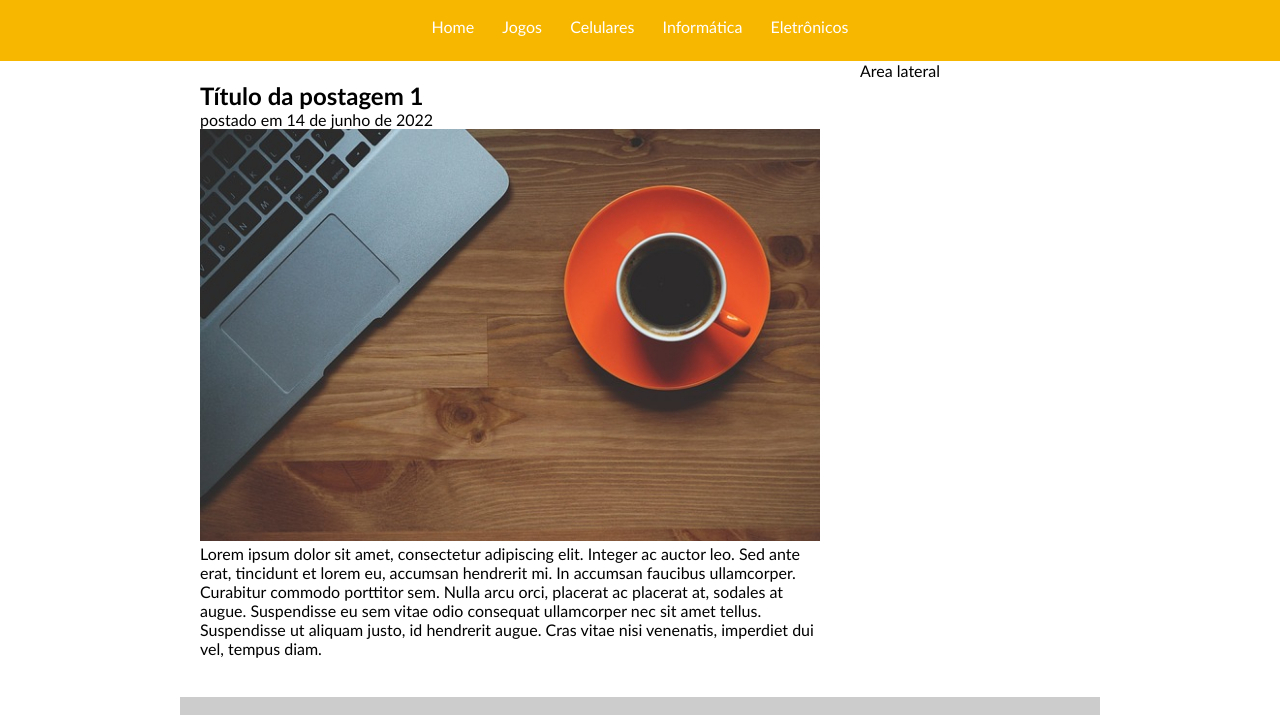
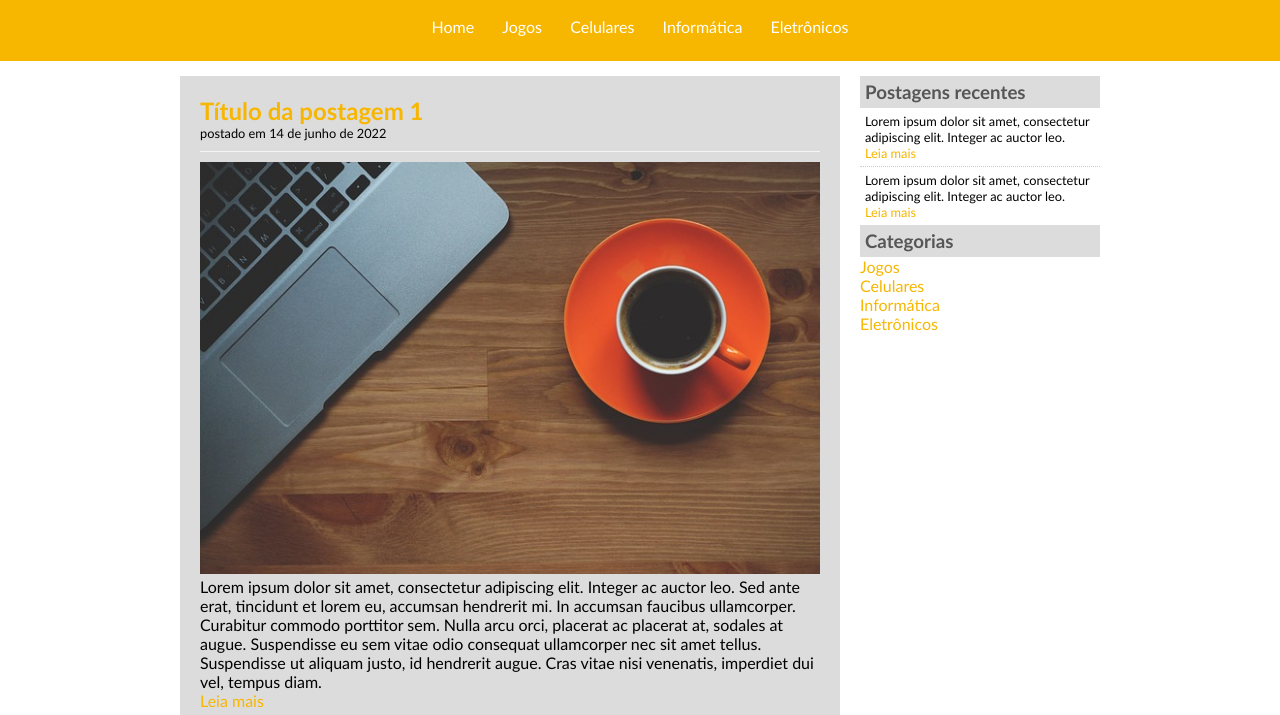
Before and after one commit to edgarffgomes/TecBlog, a plain HTML site: page index.html in a window 1280 px wide. Shown: the part 76-791 px from the top of the page. Drawn offline with Linux system fonts and the light colour scheme.

Commit message:
Ajustes finais realizados. Projeto finalizado!

```diff
--- a/CSS/estilo.css
+++ b/CSS/estilo.css
@@ -23,6 +23,7 @@ body{
 	background: white;
 	width: 920px;
 	margin: 0 auto;
+	padding: 15px;
 }
 #postagens{
 	width: 660px;
@@ -38,11 +39,17 @@ body{
 	width: 240px;
 	float: right;
 }
+#conteudo-lateral{
+	background: white;
+	padding: 10px;
+	margin-bottom: 20px;
+}
 .postagem{
 	padding: 20px;
 	margin-bottom: 20 px;
-	background: white;
+	background: #DCDCDC;
 }
+
 /*
 ***FORMATAÇÕES GERAIS***
 */
@@ -50,8 +57,28 @@ h1{
 	color: #4e4e4e;
 	font-size: 2.5em
 }
+h2{
+	color: #f7b600;
+}
+h3{
+	color: #565656;
+	background: #DCDCDC;
+	padding: 5px;
+}
 .branco{
 	color: white;
+}
+.data-postagem{
+	font-size: 0.8em;
+	border-bottom: 1px solid #f4f4f4;
+	padding-bottom: 10px;
+	margin-bottom: 10px;
+	display: block;
+}
+.postagem-lateral{
+	font-size: 0.8em;
+	padding: 5px;
+	border-bottom: 1px dotted #CCC;
 }
 /*
 ***FORMATAÇÃO DO MENU***
@@ -59,11 +86,20 @@ h1{
 a{
 	text-decoration: none;
 }
-a:link,a:visited{
+ a:link,  a:visited{
+	color: #f7b600;
+}
+a:hover{
+	text-decoration: underline;
+	background: white;
+}
+
+#area-cabecalho a:link, #area-cabecalho a:visited{
 	color: white;
 	padding: 8px 12px;
 }
-a:hover{
+#area-cabecalho a:hover{
+	text-decoration: none;
 	color: #f7b600;
 	background: white;
 }
--- a/index.html
+++ b/index.html
@@ -24,7 +24,7 @@
 			<!-- início postagem -->
 			<div class ="postagem">
 				<h2>Título da postagem 1</h2>
-				<span>postado em 14 de junho de 2022</span>
+				<span class = "data-postagem">postado em 14 de junho de 2022</span>
 				<img width = "620px" src="imagens/imagem1.jpg">
 				<p>
 					Lorem ipsum dolor sit amet, consectetur adipiscing elit. Integer ac auctor leo. Sed ante erat, tincidunt et lorem eu, accumsan hendrerit mi. In accumsan faucibus ullamcorper. Curabitur commodo porttitor sem. Nulla arcu orci, placerat ac placerat at, sodales at augue. Suspendisse eu sem vitae odio consequat ullamcorper nec sit amet tellus. Suspendisse ut aliquam justo, id hendrerit augue. Cras vitae nisi venenatis, imperdiet dui vel, tempus diam.
@@ -32,12 +32,50 @@
 				<a href="">Leia mais</a>
 			</div>
 			<!-- //fim postagem -->
+
+			<!-- início postagem -->
+			<div class ="postagem">
+				<h2>Título da postagem 2</h2>
+				<span class = "data-postagem">postado em 07 de junho de 2022</span>
+				<img width = "620px" src="imagens/imagem2.jpg">
+				<p>
+					Lorem ipsum dolor sit amet, consectetur adipiscing elit. Integer ac auctor leo. Sed ante erat, tincidunt et lorem eu, accumsan hendrerit mi. In accumsan faucibus ullamcorper. Curabitur commodo porttitor sem. Nulla arcu orci, placerat ac placerat at, sodales at augue. Suspendisse eu sem vitae odio consequat ullamcorper nec sit amet tellus. Suspendisse ut aliquam justo, id hendrerit augue. Cras vitae nisi venenatis, imperdiet dui vel, tempus diam.
+				</p>
+				<a href="">Leia mais</a>
+			</div>
+			<!-- //fim postagem -->
+
 		</div>
 		<div id ="area-lateral">
-			Area lateral
+			<div class="conteudo-lateral">
+				<h3>Postagens recentes</h3>
+			</div>
+			<div class="postagem-lateral">
+				<p>
+				Lorem ipsum dolor sit amet, consectetur adipiscing elit. Integer ac auctor leo.
+				</p>
+				<a href="">Leia mais</a>
+			</div>
+			<div class="postagem-lateral" style="border-bottom: none;">
+				<p>
+				Lorem ipsum dolor sit amet, consectetur adipiscing elit. Integer ac auctor leo.
+				</p>
+				<a href="">Leia mais</a>
+			</div>
+
+			<div class="conteudo-lateral">
+				<h3>Categorias</h3>
+				<a href="jogos.html">Jogos</a><br>
+				<a href="celulares.html">Celulares</a><br>
+				<a href="informatica.html">Informática</a><br>
+				<a href="eletronicos.html">Eletrônicos</a><br>
+
+			</div>
 		</div>
+
 		<div id="rodape">
-		Todos os direitos reservados
+			Todos os direitos reservados
+		</div>
 	</div>
 </body>
 </html>
```
